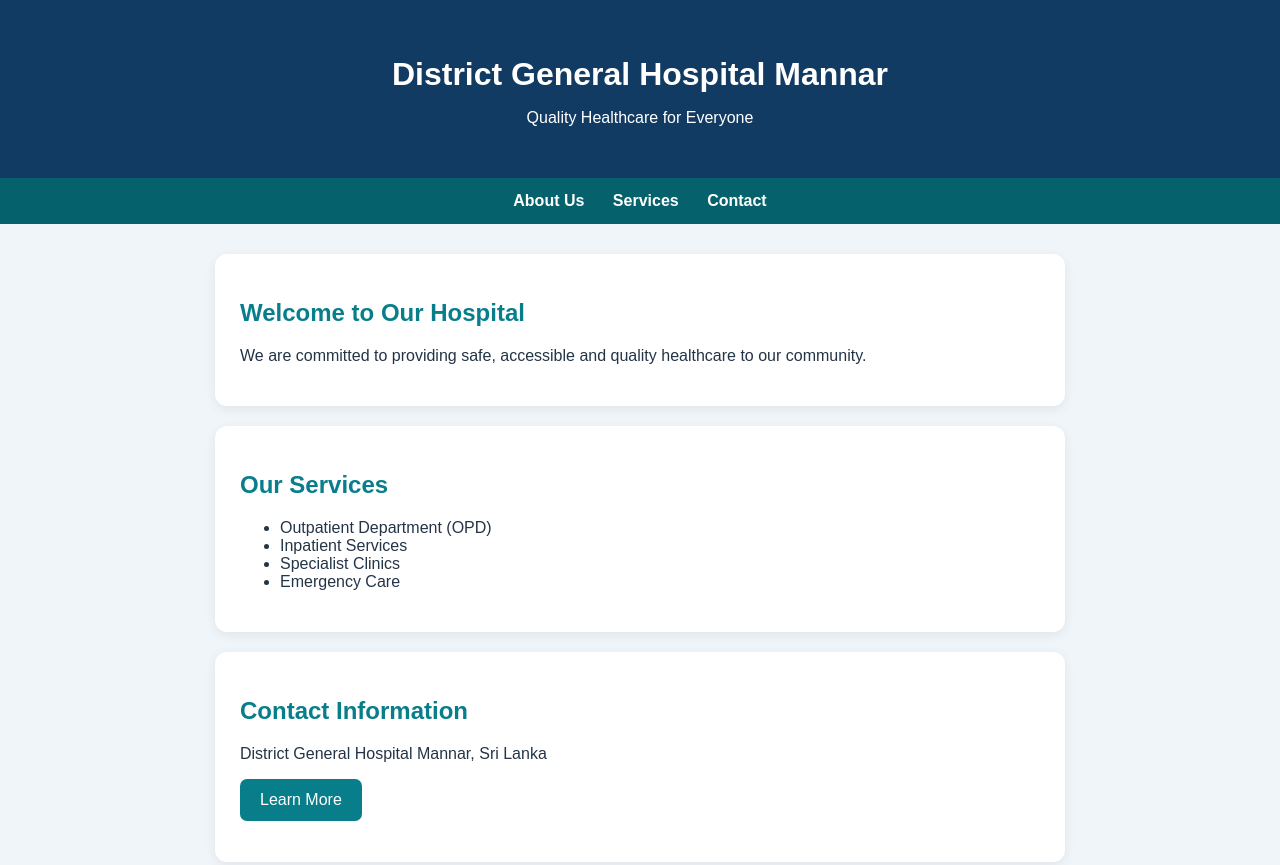
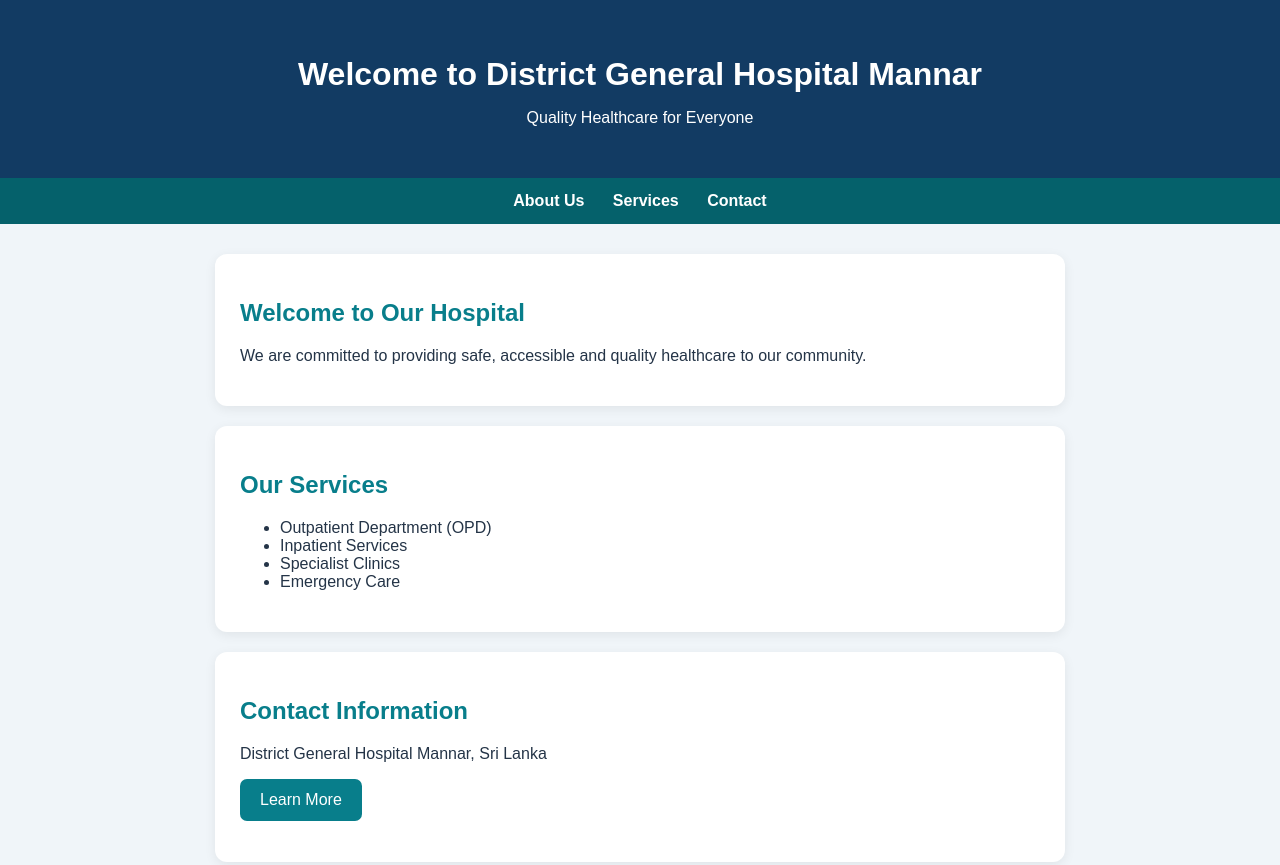
Before and after one commit to epkaran82-coder/my-first-website, a plain HTML site: page index.html in a window 1280 px wide. Shown: the top 865 px of the page. Drawn offline with Linux system fonts and the light colour scheme.

Commit message:
Update index.html

```diff
--- a/index.html
+++ b/index.html
@@ -97,7 +97,7 @@
 <body>
 
     <header>
-        <h1>District General Hospital Mannar</h1>
+       <h1>Welcome to District General Hospital Mannar</h1>
         <p>Quality Healthcare for Everyone</p>
     </header>
 
```
